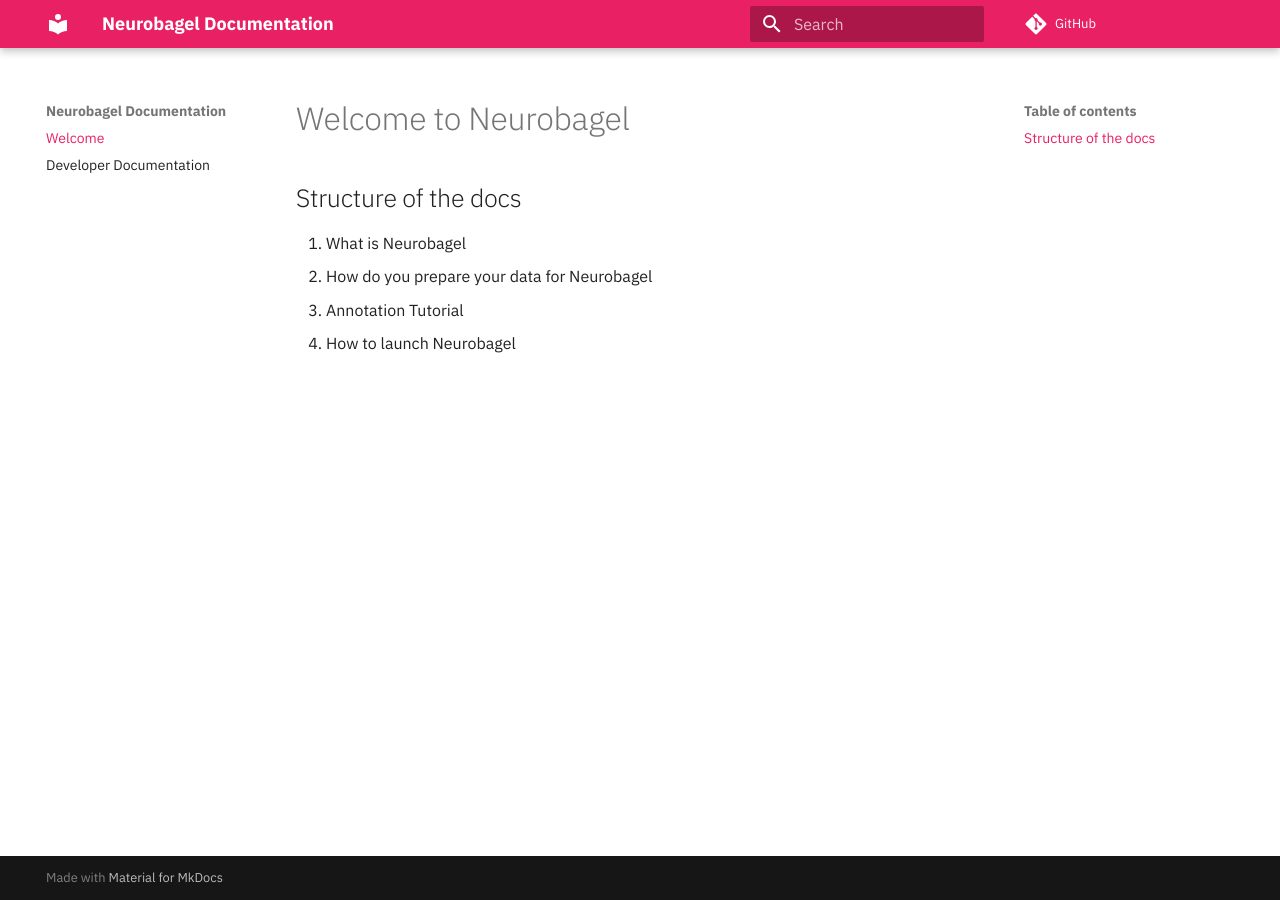
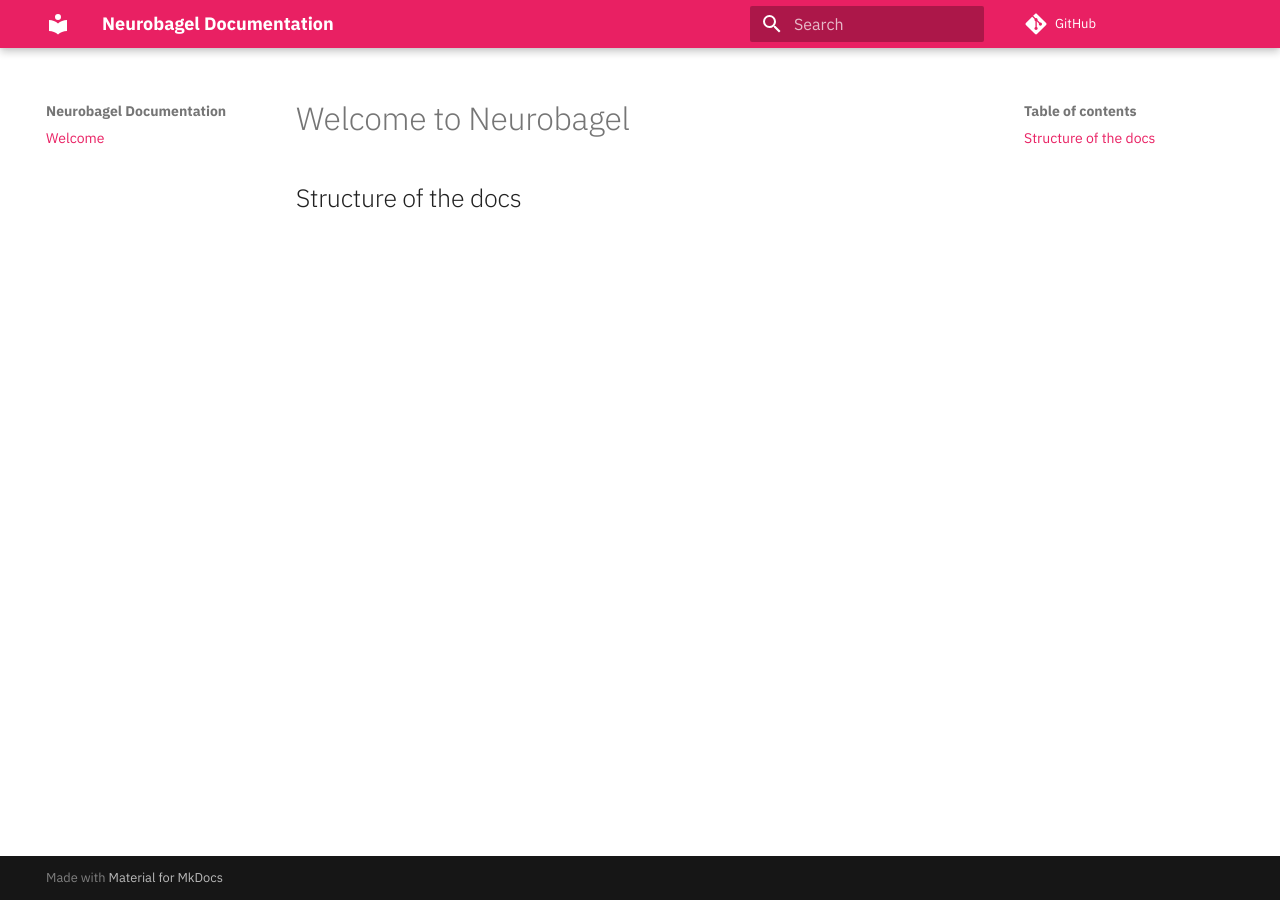
Before and after one commit to neurobagel/documentation, an MkDocs documentation site: the page built from docs/index.md, in a window 1280 px wide. Built offline with MkDocs 1.6.1 and Material for MkDocs 9.7.7, drawn with Linux system fonts in a browser that asks for light colours; comment, search, counter and statistics services are not loaded.

Commit message:
Add extensions and remove empty pages

```diff
--- a/docs/index.md
+++ b/docs/index.md
@@ -1,8 +1,3 @@
 # Welcome to Neurobagel
 
 ## Structure of the docs
-
-1. What is Neurobagel
-2. How do you prepare your data for Neurobagel
-3. Annotation Tutorial
-4. How to launch Neurobagel
--- a/mkdocs.yml
+++ b/mkdocs.yml
@@ -12,4 +12,9 @@ repo_url: https://github.com/neurobagel/documentation
 # Page Navigation
 nav:
   - Welcome: "index.md"
-  - Developer Documentation: "dev.md"
+
+markdown_extensions:
+  - tables
+  - admonition
+  - pymdownx.details
+  - pymdownx.superfences
```
Also changed, not shown: docs/dev.md (deleted, +0 -3 lines).
